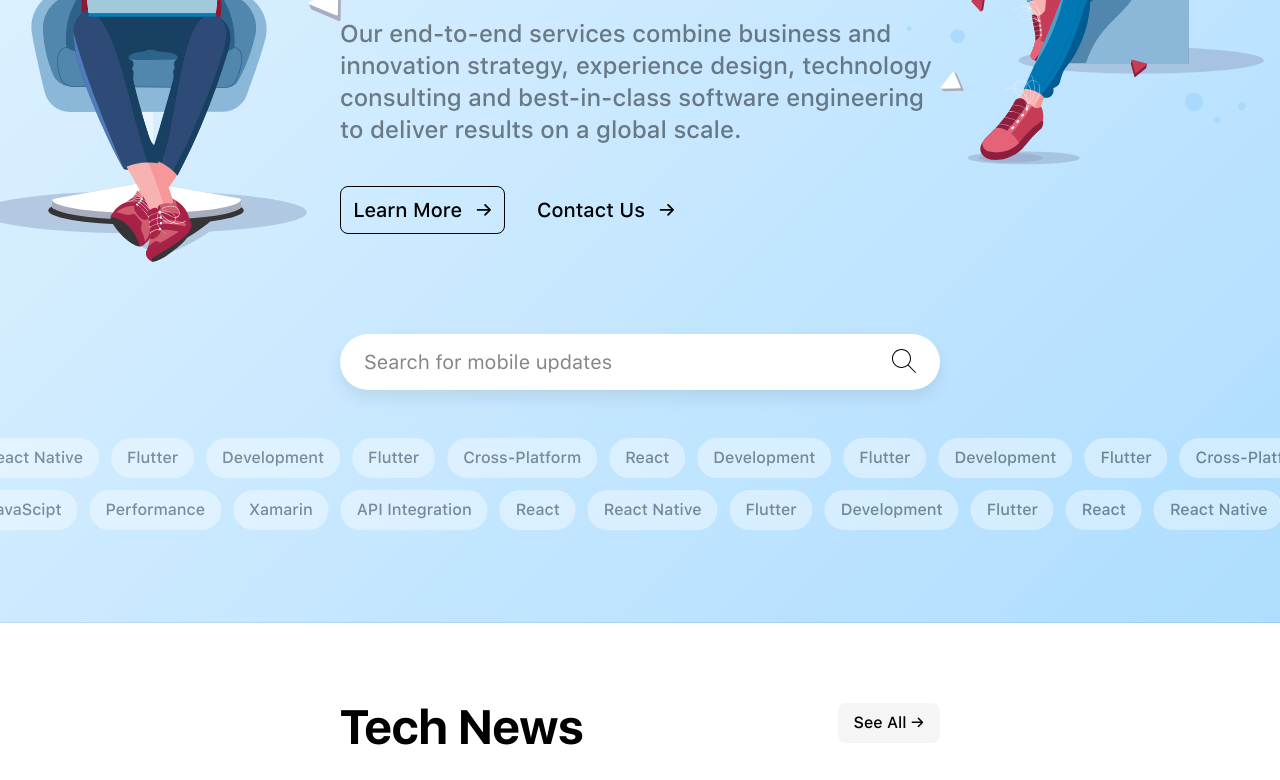
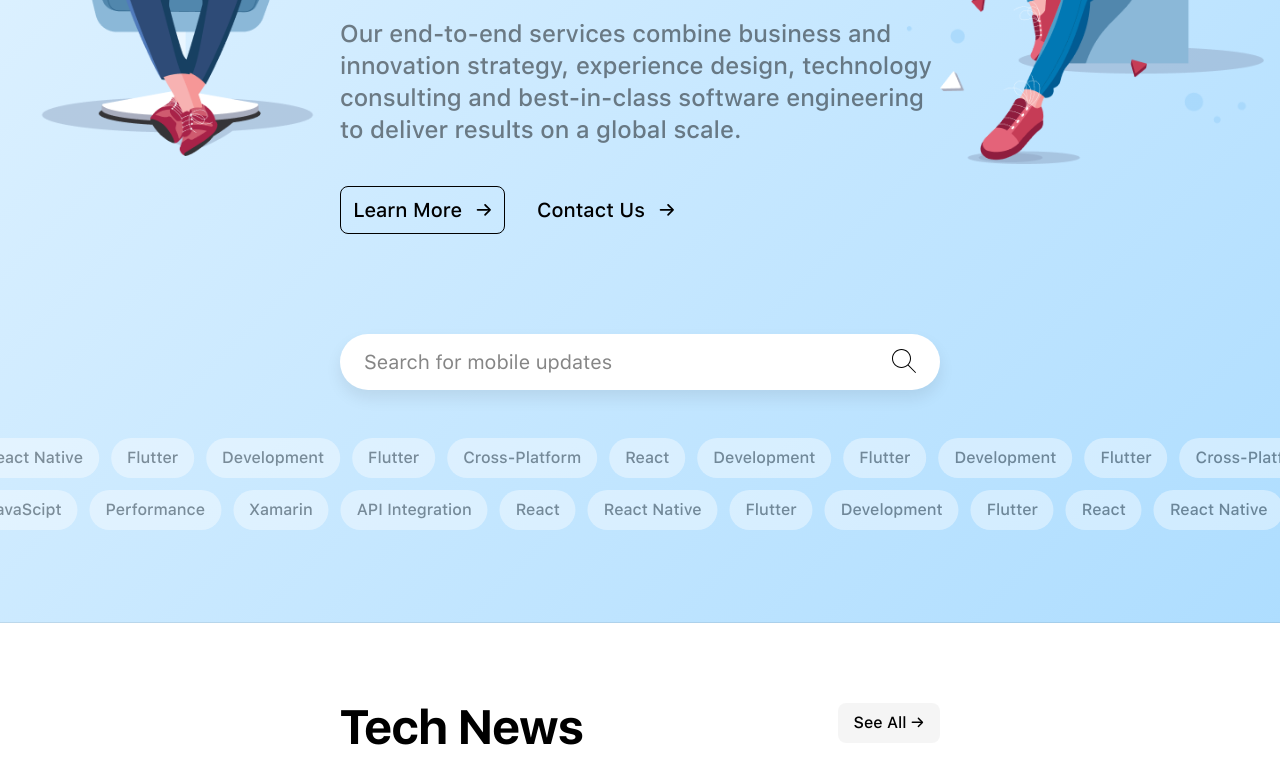
Before and after one commit to iea140777/MOB, a website: page MainPage/mainPage.html in a window 1280 px wide. Shown: the part 383-1163 px from the top of the page. Drawn offline with Linux system fonts and the light colour scheme; files whose address does not match are found by name; a web font is replaced by a local one.

Commit message:
Update headerMain.css

```diff
--- a/Components/blocks/headerMain/headerMain.css
+++ b/Components/blocks/headerMain/headerMain.css
@@ -2,12 +2,12 @@
   width: 100%;
   overflow: hidden;
   background:
-    url(./img/Illustrations1.svg),
-    url(./img/Illustrations5.svg), border-box
+    url(./img/Illustrations1.png),
+    url(./img/Illustrations2.png), border-box
     -o-linear-gradient(315deg, rgba(171, 220, 255, 0.32) 0%, rgba(3, 150, 255, 0.32) 100%);
   background:
-    url(./img/Illustrations1.svg),
-    url(./img/Illustrations5.svg), border-box
+    url(./img/Illustrations1.png),
+    url(./img/Illustrations2.png), border-box
     linear-gradient(135deg, rgba(171, 220, 255, 0.32) 0%, rgba(3, 150, 255, 0.32) 100%);
   background-repeat: no-repeat, no-repeat, no-repeat;
   background-position: -0.5% 30px, 98% 100px, 0 0;
```
